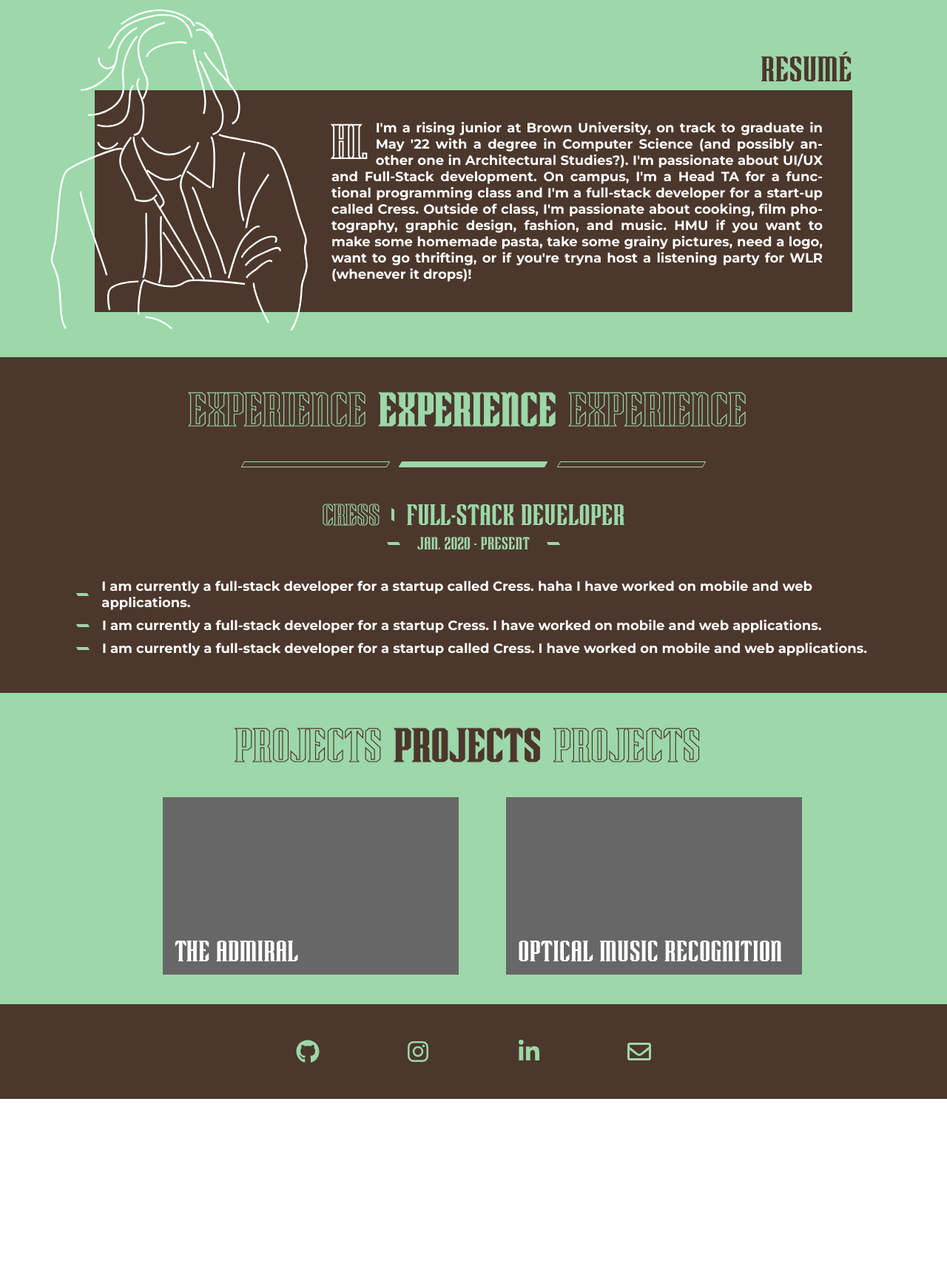
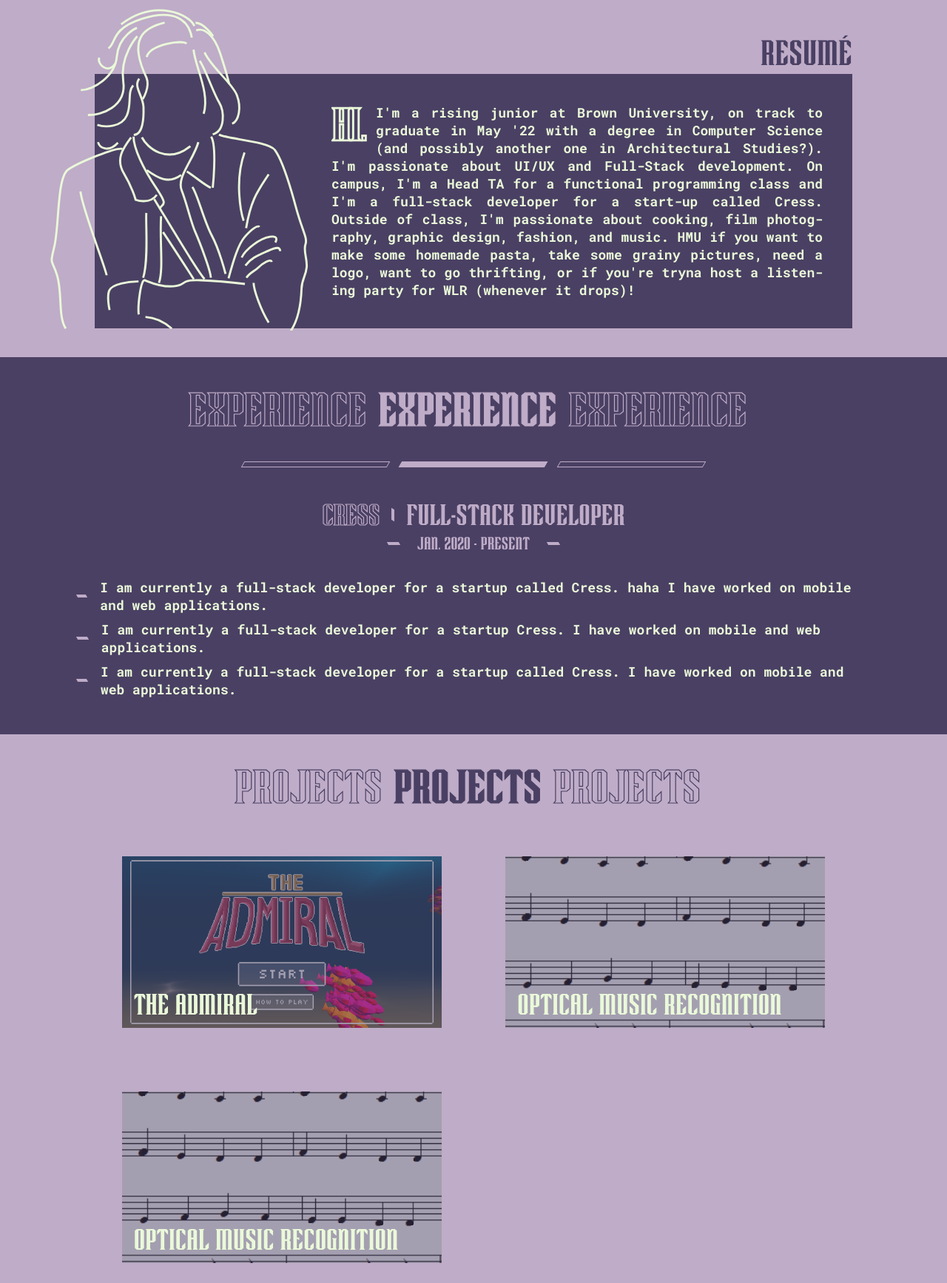
Before and after one commit to sohumgupta/sohumgupta.com, a React app in the folder marquee-theme/: page / in a window 1280 px wide. Shown: the part 797-2532 px from the top of the page at 74% size. Before the commit the page ends 2283 px from the top, so only its background shows below. Built offline with nearby package versions, Linux system fonts and the light colour scheme.

Commit message:
trying out new way to format projects

```diff
--- a/marquee-theme/src/Info/Projects.js
+++ b/marquee-theme/src/Info/Projects.js
@@ -1,29 +1,46 @@
 import * as React from 'react';
 import { FaGithub, FaGoogleDrive } from 'react-icons/fa';
+
+import Admiral from '../Assets/ProjectPictures/Admiral.png';
+import OMR from '../Assets/ProjectPictures/OMR.png';
 
 const projects = [
 	{
 		organization: "Software Engineering",
 		title: "The Admiral",
-		date: "May 2020 ",
+		date: "May 2020",
 		description: "This was cool project i did!!!",
 		technologies: ["Unity", "C#", "Blender"],
 		icons: [
 			{ icon: <FaGithub/>, url: "" },
 			{ icon: <FaGoogleDrive/>, url: "" },
-		]
+		],
+		image: Admiral
 	},
 	{
 		organization: "Computer Vision",
 		title: "Optical Music Recognition",
-		date: "May 2020 ",
+		date: "May 2020",
 		description: "This was cool project i did!!!",
 		technologies: ["Python", "Tensorflow"],
 		icons: [
 			{ icon: <FaGithub/>, url: "" },
 			{ icon: <FaGoogleDrive/>, url: "" },
-		]
-	}
+		],
+		image: OMR
+	},
+	{
+		organization: "Computer Vision",
+		title: "Optical Music Recognition",
+		date: "May 2020",
+		description: "This was cool project i did!!!",
+		technologies: ["Python", "Tensorflow"],
+		icons: [
+			{ icon: <FaGithub/>, url: "" },
+			{ icon: <FaGoogleDrive/>, url: "" },
+		],
+		image: OMR
+	},
 ]
 
 export default projects;
--- a/marquee-theme/src/Main.scss
+++ b/marquee-theme/src/Main.scss
@@ -1,9 +1,9 @@
-@import url('https://fonts.googleapis.com/css2?family=Montserrat:ital,wght@0,300;0,400;0,700;0,900;1,300;1,400;1,700;1,900&display=swap');
+@import url('https://fonts.googleapis.com/css2?family=Roboto+Mono:ital,wght@0,300;0,400;0,700;0,900;1,300;1,400;1,700;1,900&display=swap');
 
 @import 'Themes/Strawberry.scss';
-@import 'Themes/MintChocoChip.scss';
-// @import 'Themes/Electro.scss';
-// @import 'Themes/Lavender.scss';
+//@import 'Themes/MintChocoChip.scss';
+@import 'Themes/Electro.scss';
+@import 'Themes/Lavender.scss';
 
 @font-face {
 	font-family: 'LagunaCreek';
@@ -11,7 +11,7 @@
 }
 
 $display-font: 'LagunaCreek';
-$main-font: 'Montserrat', sans-serif;
+$main-font: 'Roboto Mono', sans-serif;
 
 #root, .body {
 	width: 100%;
--- a/marquee-theme/src/Sections/AboutSection/AboutSection.js
+++ b/marquee-theme/src/Sections/AboutSection/AboutSection.js
@@ -2,6 +2,7 @@ import * as React from 'react';
 import './AboutSection.scss';
 
 import { ReactComponent as PictureOutline } from '../../Assets/PictureOutline.svg';
+import { ReactComponent as Hi } from '../../Assets/AboutHi.svg';
 
 class AboutSection extends React.Component {
 	constructor(props) {
@@ -33,9 +34,9 @@ class AboutSection extends React.Component {
 						<a href="https://www.google.com" rel="noopener noreferrer" target="_blank">Resumé</a>
 					</div>
 					<div className="about-text-wrapper">
-						<div className="about-text">
-							<span className="about-drop-cap">HI.</span> I'm a rising junior at Brown University, on track to graduate in May '22 with a degree in Computer Science (and possibly another one in Architectural Studies?). I'm passionate about UI/UX and  Full-Stack development. On campus, I'm a Head TA for a functional programming class and I'm a full-stack developer for a start-up called Cress. Outside of class, I'm passionate about cooking, film photography, graphic design, fashion, and music. HMU if you want to make some homemade pasta, take some grainy pictures, need a logo, want to go thrifting, or if you're tryna host a listening party for WLR (whenever it drops)!
-						</div>
+						<p className={"about-text" + (this.state.visible ? " visible" : "")}>
+							<span className="about-hi"><Hi/></span> I'm a rising junior at Brown University, on track to graduate in May '22 with a degree in Computer Science (and possibly another one in Architectural Studies?). I'm passionate about UI/UX and  Full-Stack development. On campus, I'm a Head TA for a functional programming class and I'm a full-stack developer for a start-up called Cress. Outside of class, I'm passionate about cooking, film photography, graphic design, fashion, and music. HMU if you want to make some homemade pasta, take some grainy pictures, need a logo, want to go thrifting, or if you're tryna host a listening party for WLR (whenever it drops)!
+						</p>
 					</div>
 				</div>
 			</div>
--- a/marquee-theme/src/Sections/AboutSection/AboutSection.scss
+++ b/marquee-theme/src/Sections/AboutSection/AboutSection.scss
@@ -29,9 +29,10 @@
 		svg {
 			stroke-dasharray: 1400;
 			stroke-dashoffset: 1400;
+			stroke-linecap: butt;
 			position: absolute;
 			stroke: $light-color;
-			stroke-width: 10;
+			stroke-width: 1.5vh;
 			width: 100%;
 			height: auto;
 			z-index: 10;
@@ -84,16 +85,32 @@
 				font-size: 2.25vh;
 				font-weight: bold;
 
-				.about-drop-cap {
-					color: rgba(0,0,0,0);
-					font-family: $display-font;
+				.about-hi {
 					float: left;
-					padding: 0;
-					font-size: 3.6em;
-					margin-right: 0.15em;
-					line-height: 0.9em;
+					width: 6vh;
+					height: fit-content;
+					margin-right: 1.5vh;
+					margin-top: 0.5vh;
 
-					@include outline($light-color, .25vh);
+					svg {
+						stroke-dasharray: 1400;
+						stroke-dashoffset: 1400;
+						stroke-linecap: round;
+						width: 100%;
+						height: auto;
+						stroke: $light-color;
+						stroke-width: 1.5vh;
+					}
+
+					.visible svg {
+						animation: draw;
+						animation-duration: 2s;
+						animation-iteration-count: 1;
+						animation-fill-mode: forwards;
+						animation-timing-function: ease-in-out;
+
+						@keyframes draw { to { stroke-dashoffset: 0; } }
+					}
 				}
 			}
 		}
--- a/marquee-theme/src/Sections/Project/Project.js
+++ b/marquee-theme/src/Sections/Project/Project.js
@@ -3,60 +3,28 @@ import './Project.scss';
 
 import Icon from '../../Components/Icon/Icon'
 
-import { ReactComponent as Bracket1 } from '../../Assets/Brackets/bracket-1.svg'
-import { ReactComponent as Bracket2 } from '../../Assets/Brackets/bracket-2.svg'
-import { ReactComponent as Bracket3 } from '../../Assets/Brackets/bracket-3.svg'
-import { ReactComponent as Bracket4 } from '../../Assets/Brackets/bracket-4.svg'
-
-const brackets = [<Bracket1/>, <Bracket2/>, <Bracket3/>, <Bracket4/>]
+import { MdClose } from 'react-icons/md'
 
 class ProjectsSection extends React.Component {
-	constructor(props) {
-		super(props);
-		this.state = {
-			bracket1: <Bracket1/>,
-			bracket2: <Bracket2/>,
-			showProject: false
-		}
-	}
-
-	randomizeBrackets() {
-		const index1 = Math.floor(Math.random() * brackets.length);
-		const index2 = Math.floor(Math.random() * brackets.length);
-  		this.setState({bracket1: brackets[index1], bracket2: brackets[index2]})
-	}
-
 	render() {
+		const imageStyle = { backgroundImage: 'url(' + this.props.info.image + ')'}
 		const renderedIcons = this.props.info.icons.map((i) => <Icon url={i.url}>{i.icon}</Icon>);
 		const renderedTechnologies = this.props.info.technologies.map((t) =>
-		<div className="project-technology"><p>{t}</p></div>);
+			<div className="project-technology"><p>{t}</p></div>);
 
-		const rendered = [
-			<div className="project-wrapper" onMouseEnter={this.randomizeBrackets.bind(this)} onClick={() => this.setState({showProject: true})}>
-				<div className="project-left-bracket">{this.state.bracket1}</div>
-				<div className="project-picture">
+		const topStyle = {
+			top: 'calc(' + Math.floor(this.props.index / 2) + ' * (35vh + 3vw))'
+		}
+
+		return (
+			<div className="project-wrapper" style={topStyle}>
+				<div className="project-picture" style={imageStyle}>
 					<div className="project-title">
 						{this.props.info.title}
 					</div>
 				</div>
-				<div className="project-right-bracket">{this.state.bracket2}</div>
-			</div>,
-			<div className={"project-popup-wrapper" + (this.props.resize ? " wrapper-resize" : "")}>
-				<div className="project-popup">
-					<div className="project-popup-header">
-						<div className="project-popup-title">{this.props.info.title}</div>
-						<div className="project-popup-organization">{this.props.info.organization}</div>
-						<div className="project-popup-dates">{this.props.info.dates}</div>
-						<div className="project-popup-technologies">{renderedTechnologies}</div>
-					</div>
-					<div className="project-popup-description">{this.props.info.description}</div>
-					<div className="project-popup-icons">{renderedIcons}</div>
-				</div>
 			</div>
-		]
-
-		if (this.state.showProject) { return rendered }
-		else { return rendered[0] }
+		);
 	}
 }
 
--- a/marquee-theme/src/Sections/Project/Project.scss
+++ b/marquee-theme/src/Sections/Project/Project.scss
@@ -1,36 +1,39 @@
 @import '../../Main.scss';
 
 .project-wrapper {
-	grid-column: auto;
-	grid-row: auto;
-	width: 100%;
-	height: 30vh;
-	position: relative;
+	width: 60vh;
+	height: 35vh;
 	cursor: pointer;
+	padding: 3vh;
+	transition: all 1s ease;
+	position: absolute;
 
-	.project-left-bracket, .project-right-bracket {
-		position: absolute;
-		height: 100%;
-		width: content-fit;
-		top: 0;
-		opacity: 0;
-
-		svg { height: 100%; width: auto; fill: $light-color;}
+	&:nth-child(even) {
+		right: calc((100% - 120vh - 3vw)/2);
 	}
 
-	.project-left-bracket { left: 0; }
-	.project-right-bracket { right: 0; transform: rotate(180deg); }
+	&:nth-child(odd) {
+		left: calc((100% - 120vh - 3vw)/2);
+	}
 
 	&:hover {
-		padding: 3vh;
-		.project-left-bracket, .project-right-bracket { opacity: 1}
-		.project-picture .project-title { font-size: 4vh; @include outline($light-color); color: rgba(0,0,0,0); }
+		width: calc(120vh + 3vw);
+		z-index: 100;
+		transition: all 1s ease;
+
+		.project-picture .project-title {
+			@include outline($light-color);
+			color: rgba(0,0,0,0);
+			backdrop-filter: blur(.5vh);
+		}
+
 	}
 
 	.project-picture {
 		width: 100%;
 		height: 100%;
-		background: grey;
+		background-position: center;
+		background-size: cover;
 
 		.project-title {
 			display: flex;
@@ -39,7 +42,7 @@
 			width: 100%;
 			height: 100%;
 			padding: 1vh 2vh;
-			background: rgba(0,0,0,.2);
+			background: rgba($dark-color,.5);
 
 			font-size: 5vh;
 			font-family: $display-font;
@@ -66,8 +69,36 @@
 		height: fit-content;
 		max-height: calc(100% - 20vh);
 		margin: 0;
-		padding: 5vh;
-		background: $accent-color;
+		padding: 5vh min(10%, 50vh);
+		background: $dark-color;
+		font-family: $main-font;
+		color: $accent-color;
+		position: relative;
+
+		.project-close {
+			position: absolute;
+			top: 2vh;
+			left: 2vh;
+			font-size: 2em;
+			cursor: pointer;
+
+			&:hover { color: $light-color; }
+		}
+
+		.project-popup-icons {
+			height: 10vh;
+			width: fit-content;
+			display: grid;
+			grid-template-columns: auto;
+			grid-template-rows: 1fr;
+			gap: 5vh;
+			align-content: center;
+			justify-items: start;
+			* {
+				color: $accent-color;
+				grid-row: 1;
+			}
+		}
 	}
 }
 
--- a/marquee-theme/src/Sections/ProjectsSection/ProjectsSection.js
+++ b/marquee-theme/src/Sections/ProjectsSection/ProjectsSection.js
@@ -5,9 +5,20 @@ import Project from '../Project/Project';
 
 class ProjectsSection extends React.Component {
 	render() {
-		const renderedProjects = this.props.projects.map((p) => <Project info={p} resize={this.props.resize}/>);
+		const renderedProjects = this.props.projects.map((p, i) =>
+			<Project
+				info={p}
+				index={i}
+				resize={this.props.resize}/>
+		);
+		const heightStyle = {
+			height: 'calc(' + Math.ceil(this.props.projects.length / 2) + ' * (35vh + 3vw) + 5vh)'
+		}
+
 		return (
-			<div className={"projects-wrapper" + (this.props.resize ? " resize" : "") }>
+			<div
+				className={"projects-wrapper" + (this.props.resize ? " resize" : "") }
+				style={heightStyle}>
 				{renderedProjects}
 			</div>
 		)
--- a/marquee-theme/src/Sections/ProjectsSection/ProjectsSection.scss
+++ b/marquee-theme/src/Sections/ProjectsSection/ProjectsSection.scss
@@ -2,16 +2,13 @@
 
 .projects-wrapper {
 	display: grid;
-	padding: 0 calc((100% - 105vh)/2);
-	padding-bottom: 5vh;
-	gap: 5vw;
-	grid-template-columns: 50vh 50vh;
-	grid-template-rows: auto;
+	padding: 0 calc((100% - 120vh - 3vw)/2);
 	background: $accent-color;
+	position: relative;
 }
 
 .resize {
-	grid-template-columns: 50vh;
-	padding: 0 calc((100vw - 50vh)/2);
+	grid-template-columns: 60vh;
+	padding: 0 calc((100vw - 60vh)/2);
 	padding-bottom: 5vh;
 }
```
Also changed, not shown: marquee-theme/src/Assets/AboutHi.svg (added), marquee-theme/src/Assets/ProjectPictures/Admiral.png (added), marquee-theme/src/Assets/ProjectPictures/OMR.png (added), 3 other files.
